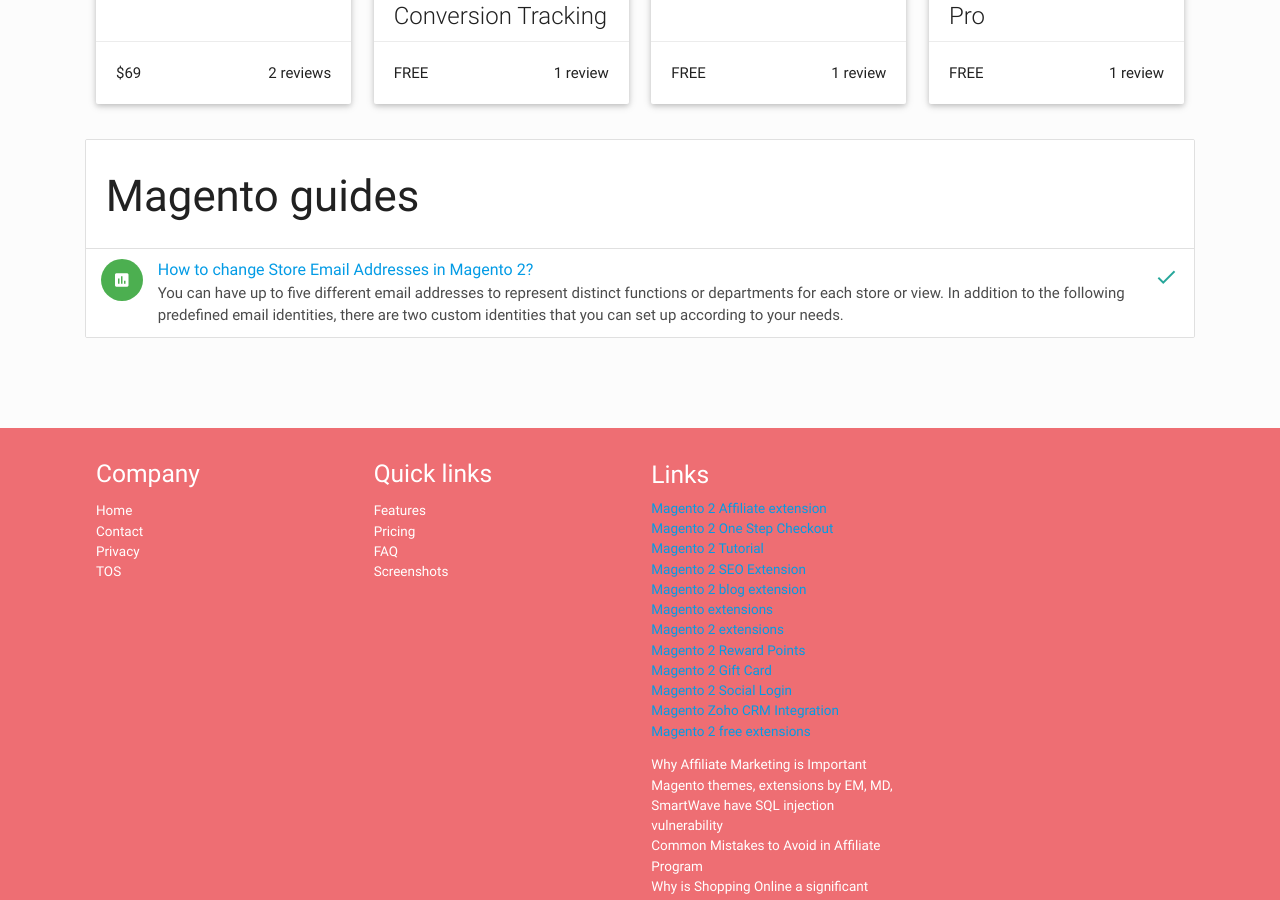
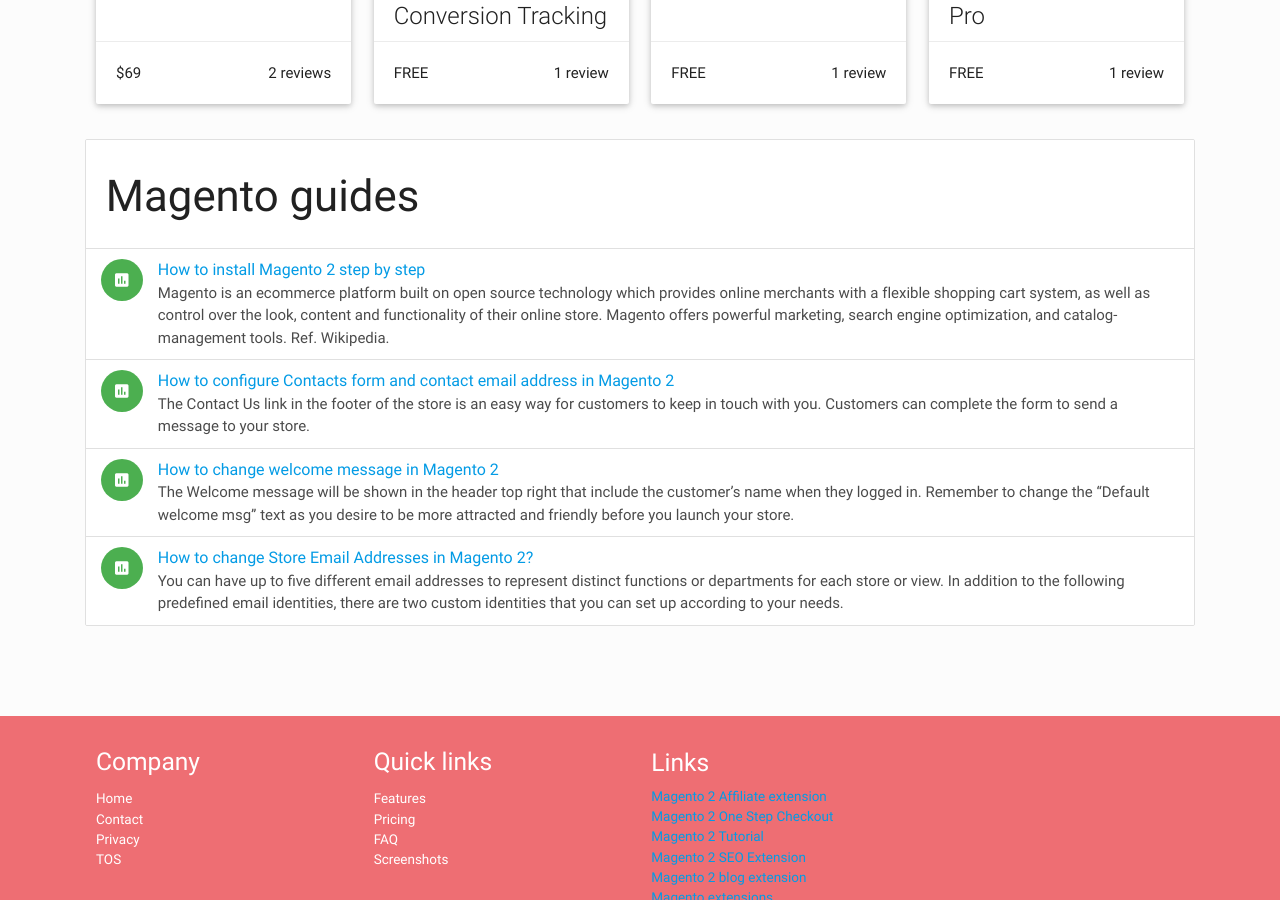
Before and after one commit to magentolocator/mp2, a Jekyll site: the page built from magento-extensions.md, in a window 1280 px wide and 900 px high, scrolled down 1032 px. Built offline with Jekyll 4.4.1, drawn with Linux system fonts in a browser that asks for light colours; nearby versions of some CDN libraries; some of the changed lines change nothing that is shown.

Commit message:
Auto update

```diff
--- a/_posts/2016-04-02-how-change-welcome-message-magento-2.md
+++ b/_posts/2016-04-02-how-change-welcome-message-magento-2.md
@@ -3,8 +3,8 @@
 title: How to change welcome message in Magento 2
 permalink: /kb/how-change-welcome-message-magento-2.html
 published: true
-categories: magento-2 magento-2-tutorial
-tags: magento-2 how-to welcome message
+categories: kb
+tags: magento-2 magento-2-tutorial how-to welcome message
 ---
 
 
--- a/_posts/2016-04-02-how-configure-contacts-email-address-magento-2.md
+++ b/_posts/2016-04-02-how-configure-contacts-email-address-magento-2.md
@@ -3,8 +3,8 @@
 title: How to configure Contacts form and contact email address in Magento 2
 permalink: /kb/how-configure-contacts-email-address-magento-2.html
 published: true
-categories: magento-2 magento-2-tutorial
-tags: magento-2 how-to configure email contacts
+categories: kb
+tags: magento-2 magento-2-tutorial how-to configure email contacts
 ---
 
 The Contact Us link in the footer of the store is an easy way for customers to keep in touch with
--- a/_posts/2016-04-04-how-to-install-magento-2.md
+++ b/_posts/2016-04-04-how-to-install-magento-2.md
@@ -3,8 +3,8 @@
 title: How to install Magento 2 step by step
 permalink: /kb/how-to-install-magento-2.html
 published: true
-categories: magento-2 magento-2-tutorial
-tags: magento-2 how-to install
+categories: kb
+tags: magento-2 magento-2-tutorial how-to install
 ---
 
 
--- a/magento-extensions.md
+++ b/magento-extensions.md
@@ -71,6 +71,7 @@
 </div>
 
 
+
 <div class="row">
 
 	<ul class="collection with-header">
@@ -79,13 +80,13 @@
       <li class="collection-item avatar">
       	<i class="material-icons circle green">insert_chart</i>
       	<span class="title">
-      	<a href="{{ site.url }}{{ post.url }}" >
-	        {{ post.title }}
-        </a></span>
+        	<a href="{{ site.url }}{{ post.url }}" >
+  	        {{ post.title }}
+          </a>
+        </span>
 
         <p>{{ post.excerpt | strip_html }}</p>
 
-        <a href="{{ site.url }}{{ post.url }}" class="secondary-content"><i class="material-icons">done</i></a>
 
       </li>
       {% endfor %}
```
